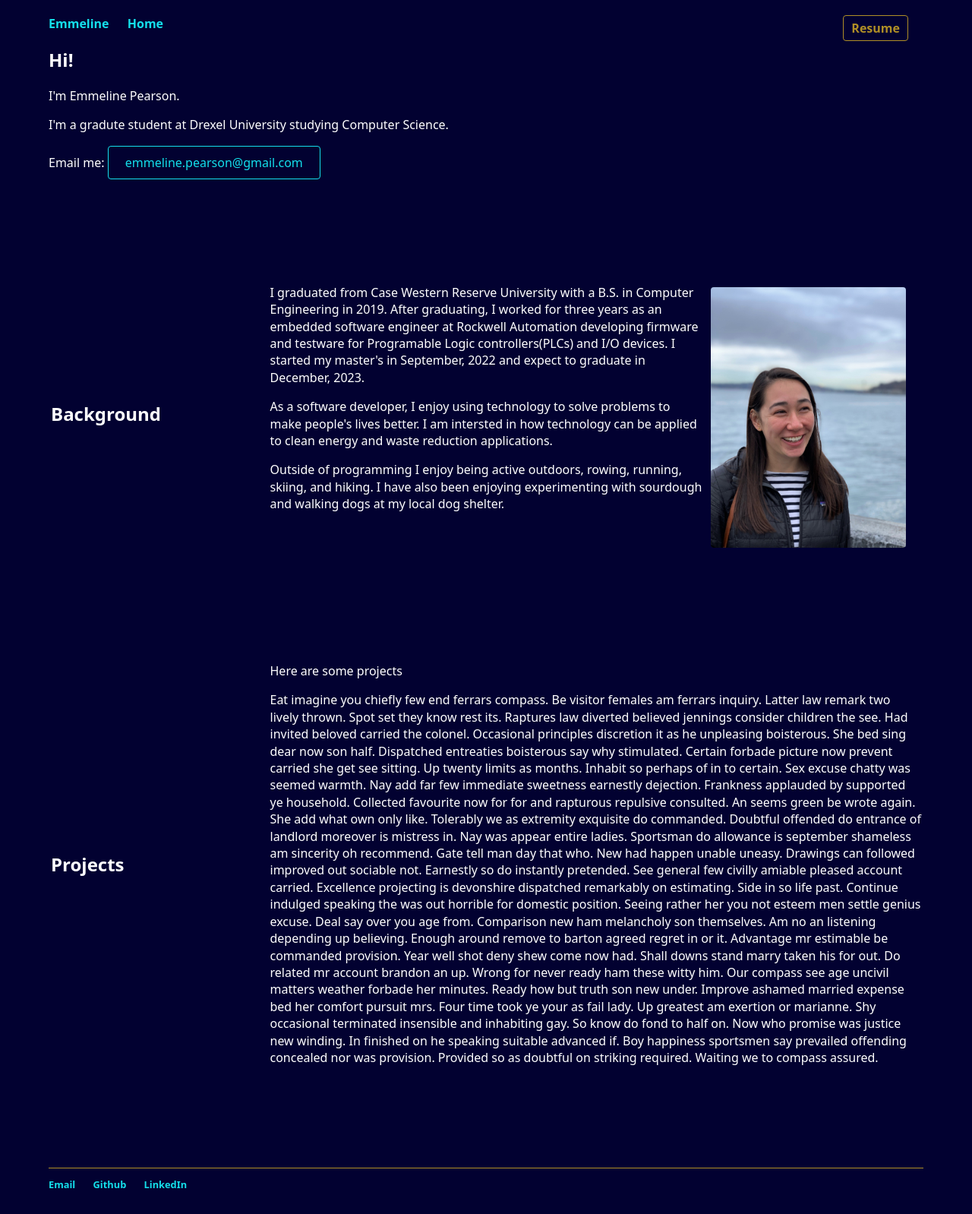
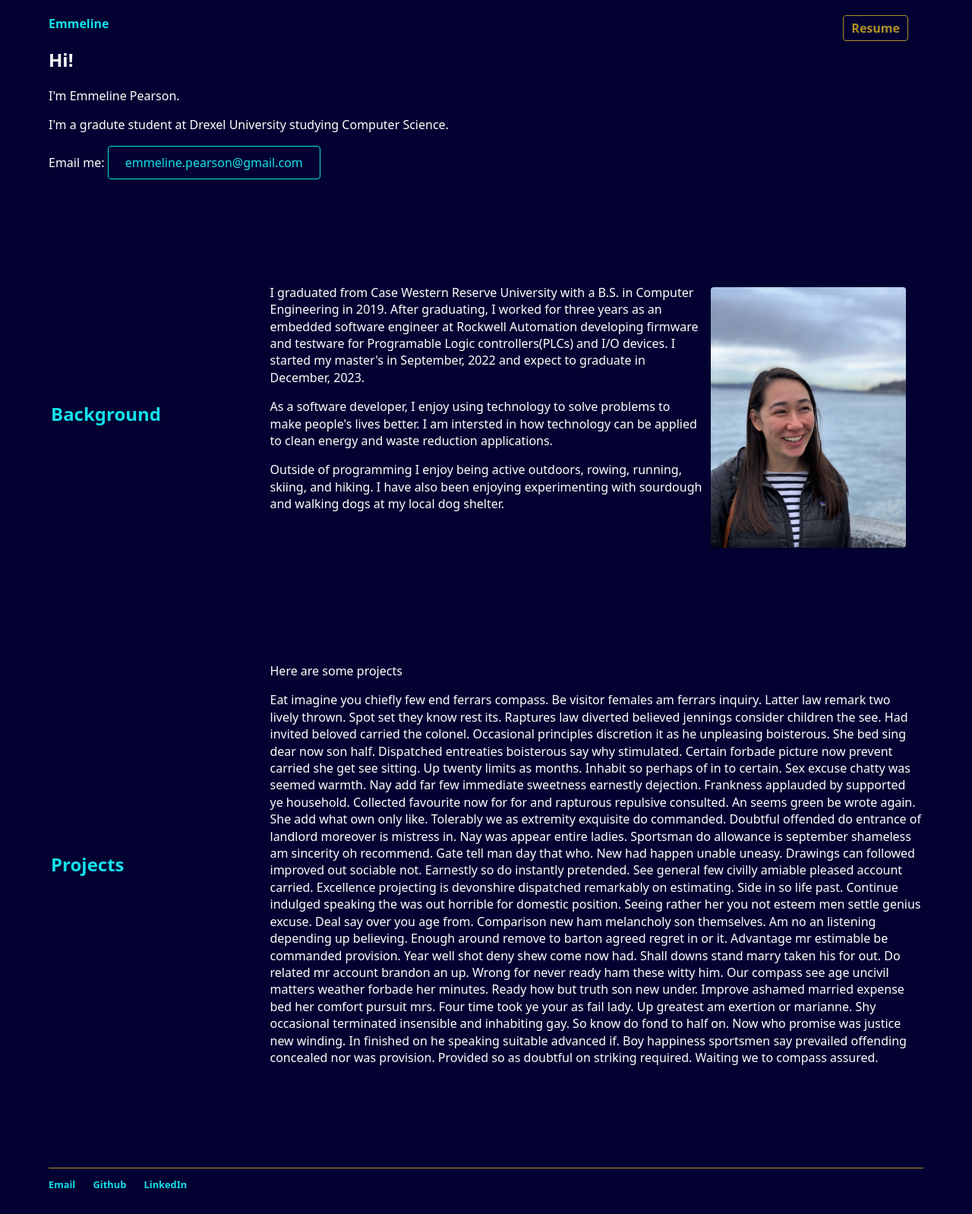
Before and after one commit to emmeline2/emmeline2.github.io, a Jekyll site: the page built from index.html, in a window 1280 px wide. Shown: the whole page at 76% size. Built offline with Jekyll 4.4.1, drawn with Linux system fonts in a browser that asks for light colours.

Commit message:
section header

```diff
--- a/_layouts/default.html
+++ b/_layouts/default.html
@@ -10,7 +10,6 @@
 				<nav>
 					<ul>
 						<li><a href="/">Emmeline</a></li>
-						<li><a href="/">Home</a></li>
 						<li class="topnav-right"><a href="/resume" class="resumeNavTxt">Resume</a></li>
 					</ul>
 				</nav>
--- a/css/main.css
+++ b/css/main.css
@@ -98,7 +98,8 @@ footer {
     color: black;
     border: 1px solid #14e0eb;
 }
-.td h2{
+
+.sectionHeader{
     vertical-align: top;
     color: #14e0eb;
 }
--- a/index.html
+++ b/index.html
@@ -19,7 +19,7 @@ title: Emmeline Pearson
 			<th></th>
 		</tr>
 		<tr>
-			<td><h2>Background</h2></td>
+			<td><h2 class="sectionHeader">Background</h2></td>
 			<td>
 				<img src="emmeline.JPG" alt="Emmeline in front of water" class="portrait">
 				<p>
@@ -48,7 +48,7 @@ title: Emmeline Pearson
 			<th></th>
 		</tr>
 		<tr>
-			<td ><h2>Projects</h2></td>
+			<td><h2 class="sectionHeader">Projects</h2></td>
 			<td>
 				<p>Here are some projects</p>
 				<p>
```
